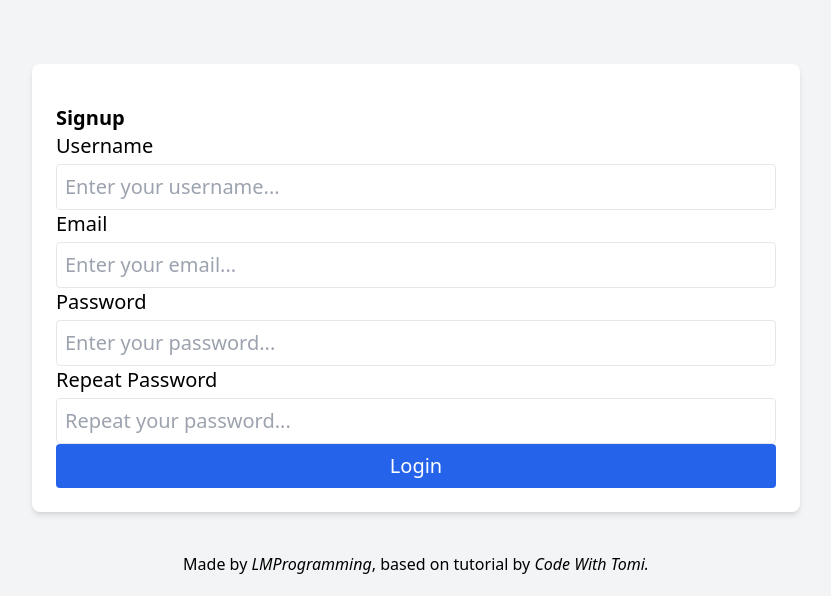
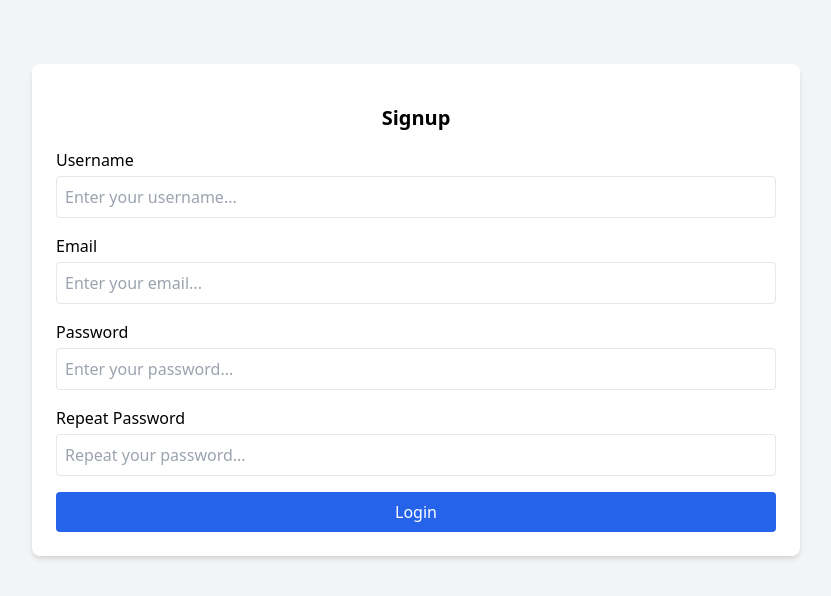
Before and after one commit to lmProgramming/youtube-to-blog-ai-generator, a Django app: page /signup in a window 1280 px wide. Shown: the part 64-660 px from the top of the page, without its empty margins (224-1055 px from the left). Run offline with Django 5.2, Linux system fonts and the light colour scheme.

Commit message:
center signup too

```diff
--- a/backend/templates/signup.html
+++ b/backend/templates/signup.html
@@ -35,8 +35,9 @@
                     </div>
                 {% endif %}
 
-                <h2 class="text-xl font-semibold">
+                <h2 class="text-xl font-semibold text-center">
                     Signup
+                </h2>
                 <div>
                     <label for="username" class="block mb-1 font-medium">Username</label>
                     <input type="text" id="username" name="username" placeholder="Enter your username..." class="w-full p-2 border rounded">
```
Lines whose indentation alone changed are shown as unchanged.
